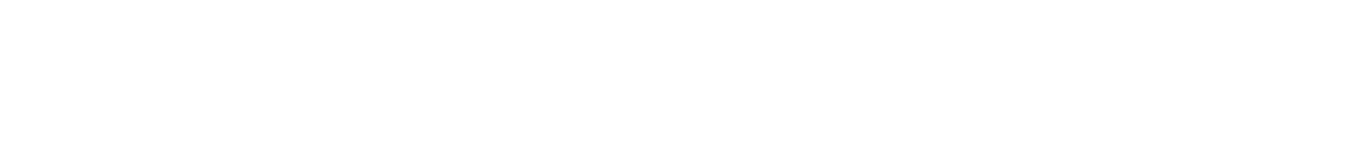
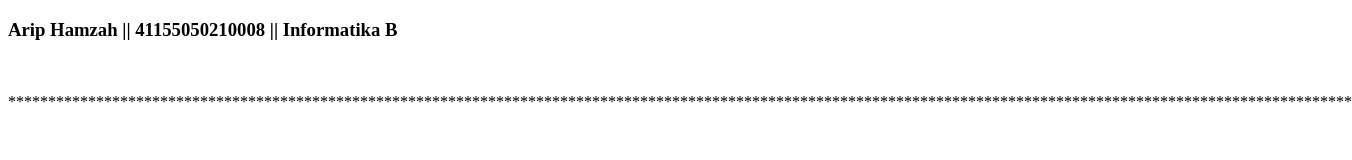
Before and after one commit to ariphamzah/TKWD, a plain HTML site: page index.html in a window 1280 px wide. Shown: the whole page, 1352 px wide, since content can reach past the window. Drawn offline with Linux system fonts and the light colour scheme.

Commit message:
add code about creator identity

```diff
--- a/index.html
+++ b/index.html
@@ -6,5 +6,11 @@
     <meta name="viewport" content="width=device-width, initial-scale=1.0" />
     <title>Tugas 1</title>
   </head>
-  <body></body>
+  <body>
+    <h3>Arip Hamzah || 41155050210008 || Informatika B</h3>
+    <br />
+    <main>
+      <p>************************************************************************************************************************************************************************</p>
+    </main>
+  </body>
 </html>
```
